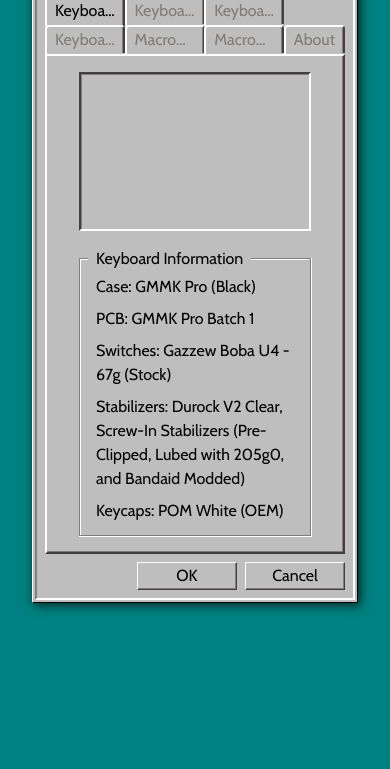
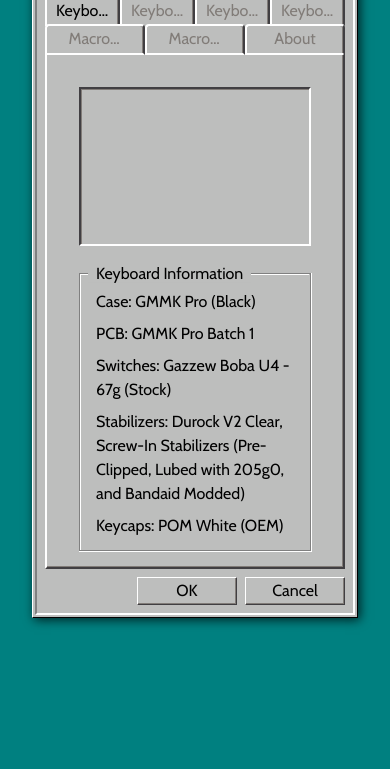
Before and after one commit to iFallUpHill/kb-showcase, a website with bundled scripts: page src/index.html in a window 390 px wide. Shown: the part 75-844 px from the top of the page. Built offline with nearby package versions, Linux system fonts and the light colour scheme.

Commit message:
fixed tab styling with many tabs

```diff
--- a/src/scss/_tabs.scss
+++ b/src/scss/_tabs.scss
@@ -43,6 +43,14 @@
     left: -2px;
   }
 
+
+  @media only screen and (max-width: 744px) {
+    display: inline-flex;
+    flex: 1 1 0;
+    justify-content: center;
+    margin-right: 0;
+  }
+
   span {
     white-space: nowrap;
     overflow: hidden;
@@ -50,19 +58,19 @@
     display: inline-block;
 
     // desktop
-    @media only screen and (min-width: 414px) and (max-width: 434px) {
+    @media only screen and (min-width: 415px) and (max-width: 444px) {
       max-width: 68px;
     }
-    @media only screen and (min-width: 390px) and (max-width: 413px) {
+    @media only screen and (min-width: 391px) and (max-width: 414px) {
       max-width: 60px;
     }
-    @media only screen and (min-width: 369px) and (max-width: 389px) {
+    @media only screen and (min-width: 371px) and (max-width: 390px) {
       max-width: 53px;
     }
-    @media only screen and (min-width: 342px) and (max-width: 368px) {
+    @media only screen and (min-width: 343px) and (max-width: 370px) {
       max-width: 44px;
     }
-    @media only screen and (max-width: 341px) {
+    @media only screen and (max-width: 342px) {
       max-width: 37px;
     }
 
@@ -84,7 +92,6 @@
     }
   }
 }
-
 
 .tabset > input:first-child:checked ~ .label-group > label:nth-of-type(1),
 .tabset > input:nth-child(2):checked ~ .label-group > label:nth-of-type(2),
@@ -117,3 +124,26 @@
   border-bottom: solid 2px #413f42;
   box-shadow: -1px -1px 0px #817c78 inset;
 }
+
+@media only screen and (max-width: 744px),
+       only screen and (max-device-width: 744px) {
+
+  .tabset .label-group {
+    display: flex;
+    flex-wrap: wrap;
+    width: 100%;
+  }
+
+  .tabset > input:not(:checked) ~ .label-group > label {
+      border-bottom: 2px solid transparent;
+  }
+
+  .tab-panel {
+    padding-top: 2em;
+  }
+
+  /* Special case for about tab */
+  .tabset > input:nth-child(7):checked ~ .tab-panels > .tab-panel:nth-child(7) {
+    padding-top: 1em;
+  }
+}
```
Also changed, not shown: src/images/keyboards/keyboard0_prev.jpg, 1 other file.
